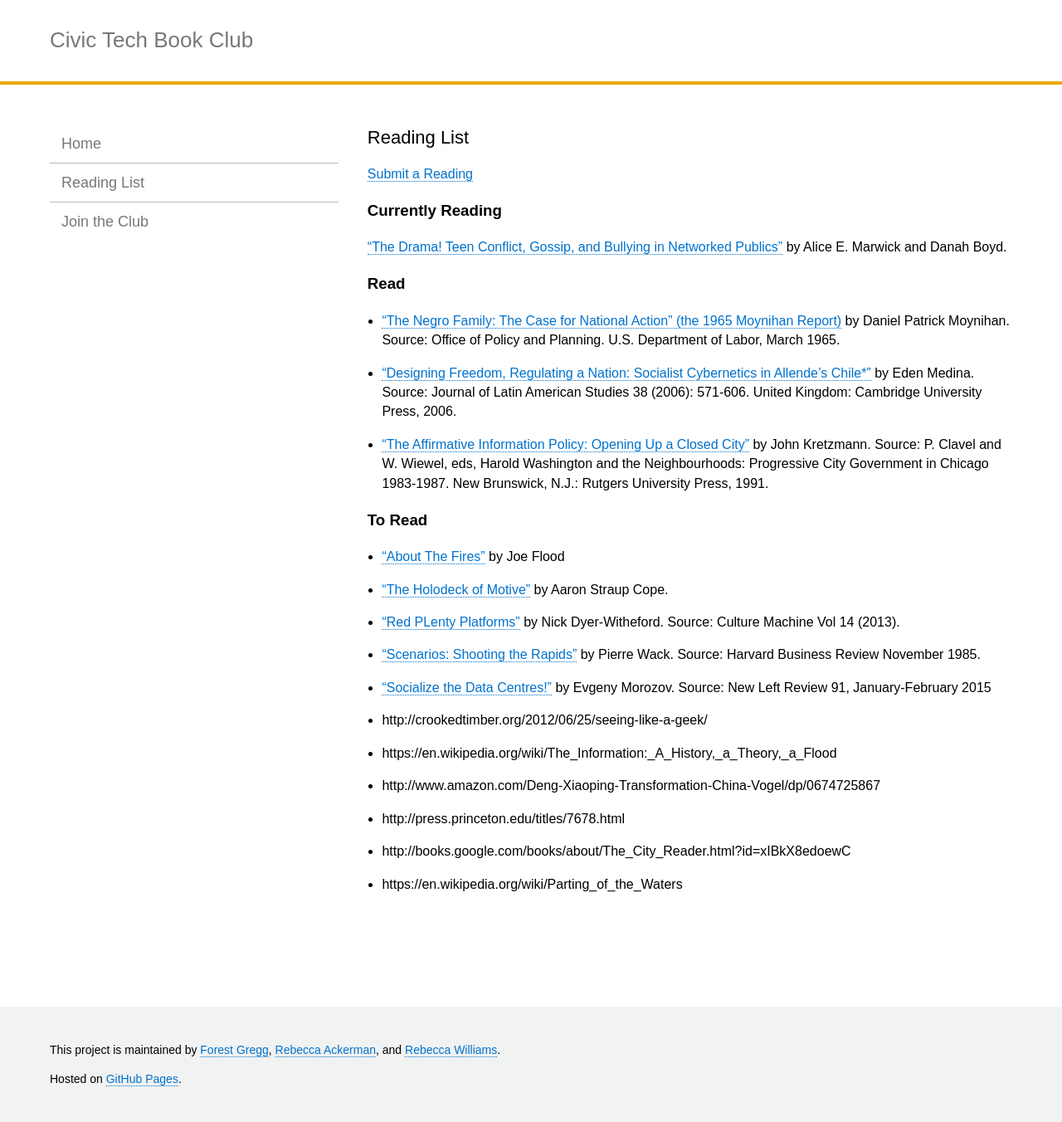
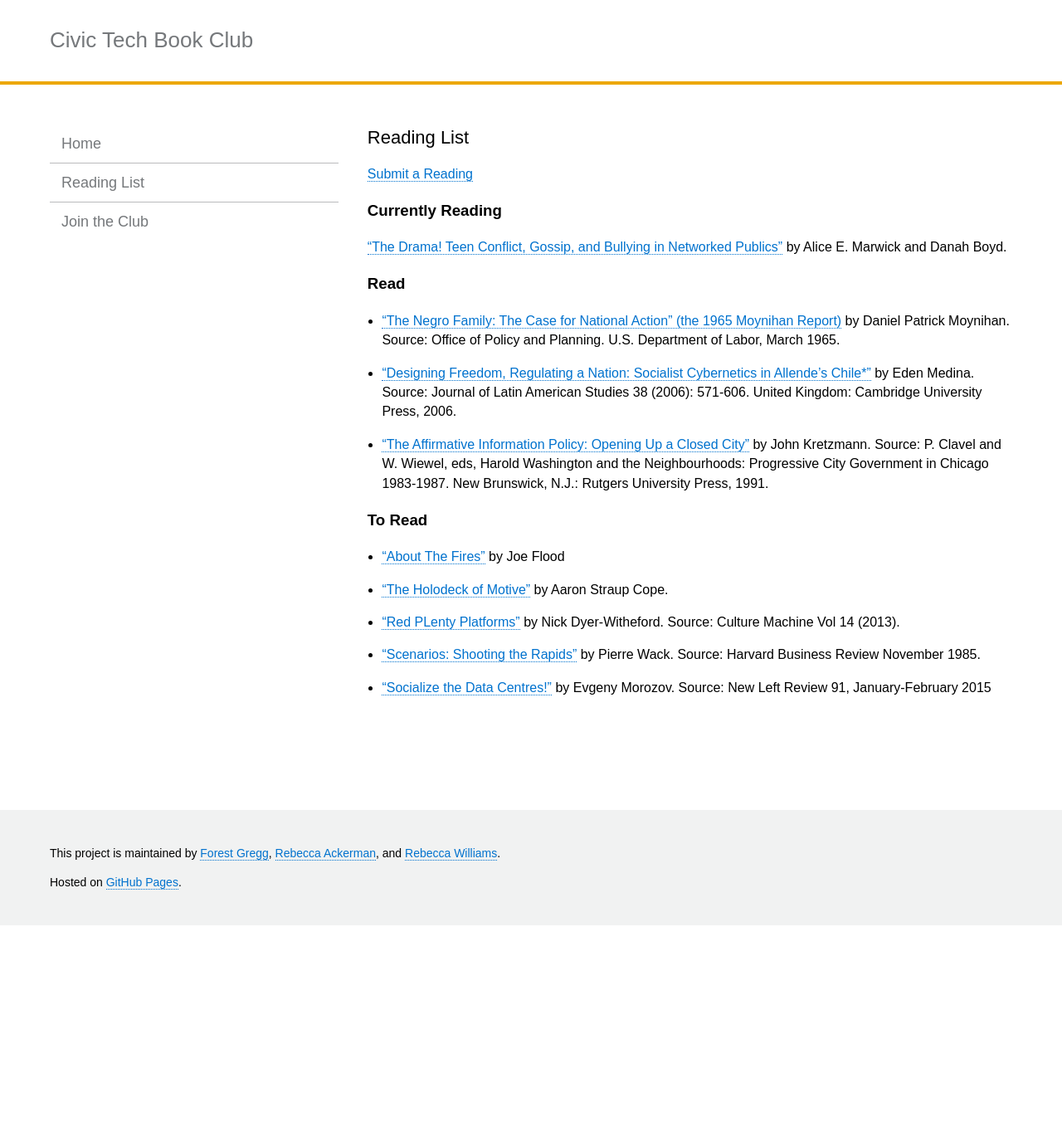
Before and after one commit to rebeccawilliams/bookclub, a Jekyll site: the page built from readinglist.md, in a window 1280 px wide. Shown: the whole page at 83% size. Built offline with Jekyll 4.4.1, drawn with Linux system fonts in a browser that asks for light colours; after the commit the page ends 1115 px from its top, so only the background shows below that; some of the changed lines change nothing that is shown.

Commit message:
Update readinglist.md

```diff
--- a/readinglist.md
+++ b/readinglist.md
@@ -21,9 +21,3 @@ title:  "Reading List"
 - ["Red PLenty Platforms"](http://www.culturemachine.net/index.php/cm/article/view/511/526) by Nick Dyer-Witheford. Source: Culture Machine Vol 14 (2013).
 - ["Scenarios: Shooting the Rapids"](https://hbr.org/1985/11/scenarios-shooting-the-rapids/ar/1) by Pierre Wack. Source: Harvard Business Review November 1985.
 - ["Socialize the Data Centres!"](http://newleftreview.org/II/91/evgeny-morozov-socialize-the-data-centres) by Evgeny Morozov. Source: New Left Review 91, January-February 2015
-- http://crookedtimber.org/2012/06/25/seeing-like-a-geek/
-- https://en.wikipedia.org/wiki/The_Information:_A_History,_a_Theory,_a_Flood
-- http://www.amazon.com/Deng-Xiaoping-Transformation-China-Vogel/dp/0674725867
-- http://press.princeton.edu/titles/7678.html
-- http://books.google.com/books/about/The_City_Reader.html?id=xIBkX8edoewC
-- https://en.wikipedia.org/wiki/Parting_of_the_Waters
```
